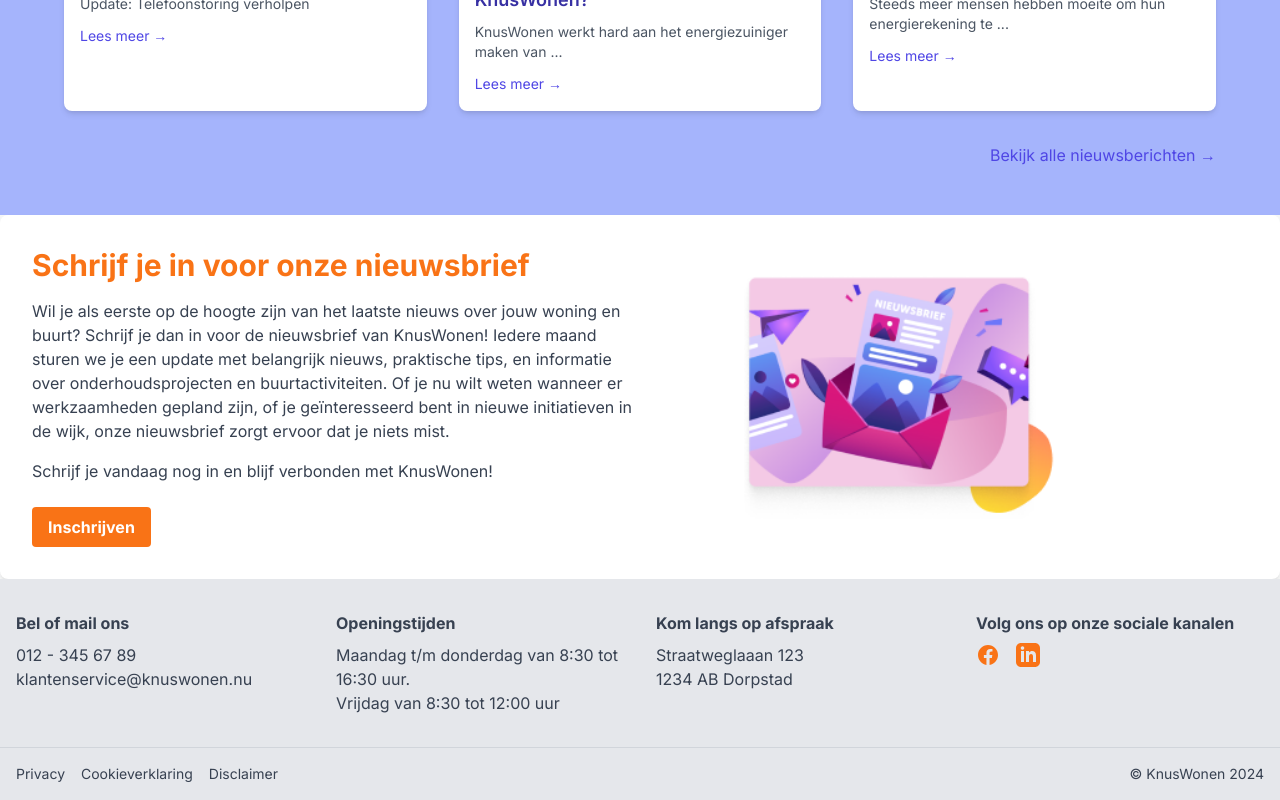
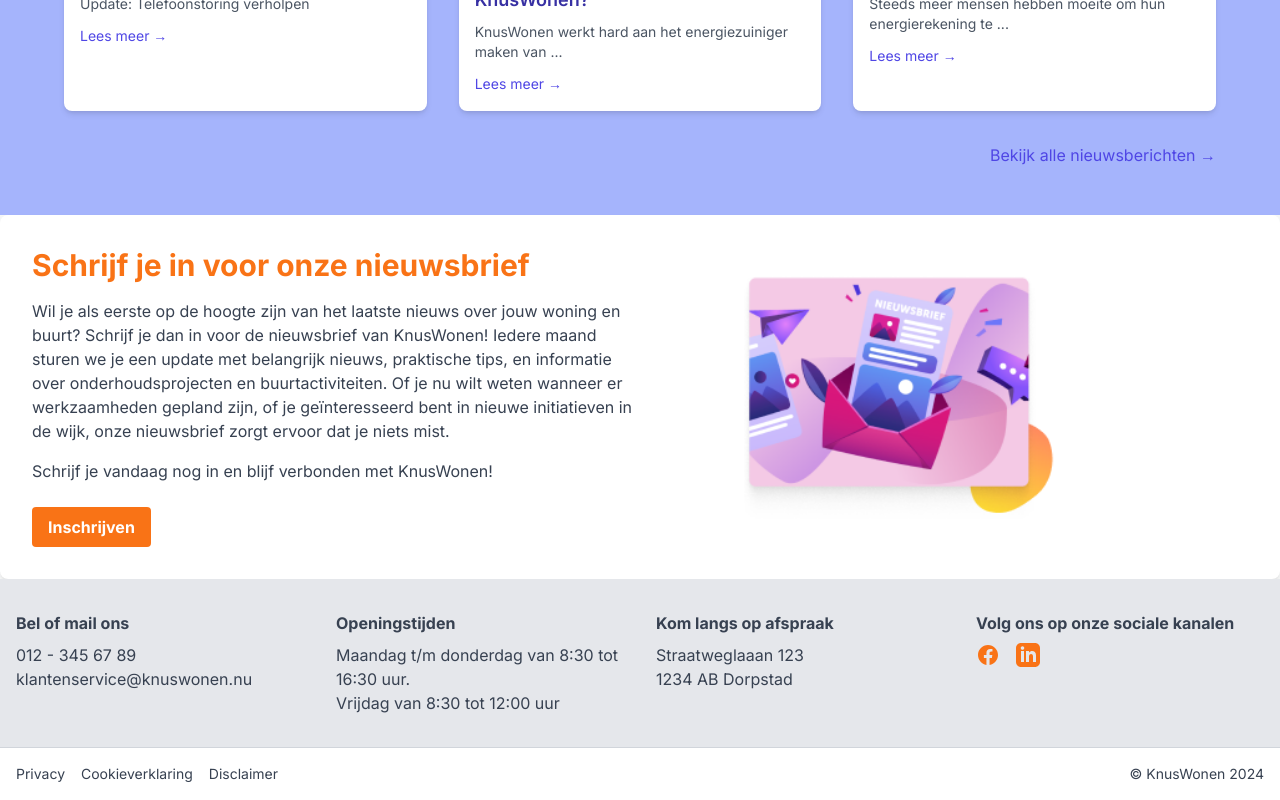
Before and after one commit to respect17/social-housing-app, a Next.js app: page / in a window 1280 px wide. Shown: the part 1778-2578 px from the top of the page. Built offline with nearby package versions, Linux system fonts and the light colour scheme.

Commit message:
Improve footer layout

```diff
--- a/src/components/Footer.js
+++ b/src/components/Footer.js
@@ -37,7 +37,7 @@
                     </div>
                 </div>
             </div>
-            <div className="border-t border-gray-300 py-4">
+            <div className="border-t border-gray-300 py-4 bg-white">
                 <div className="container mx-auto px-4 flex flex-wrap justify-between items-center">
                     <div className="flex space-x-4">
                         <Link href="/privacy" className="text-sm hover:underline">Privacy</Link>
```
